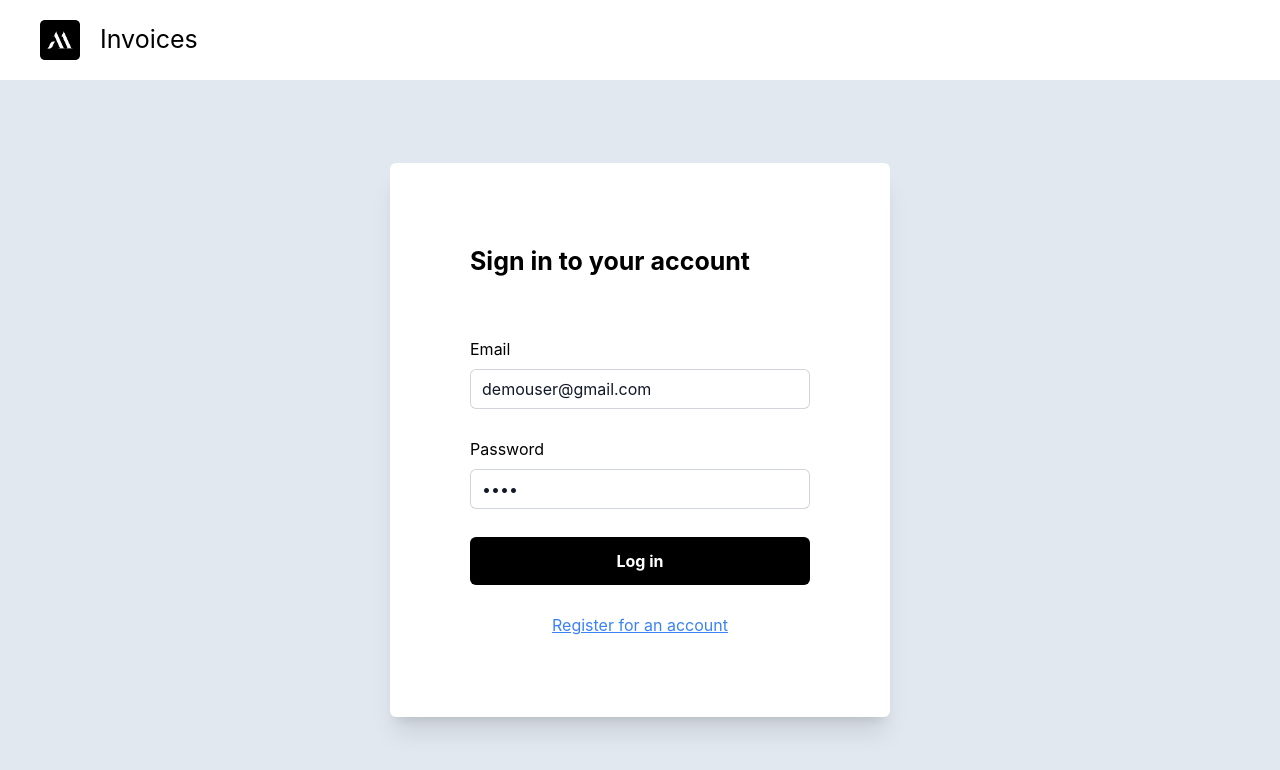
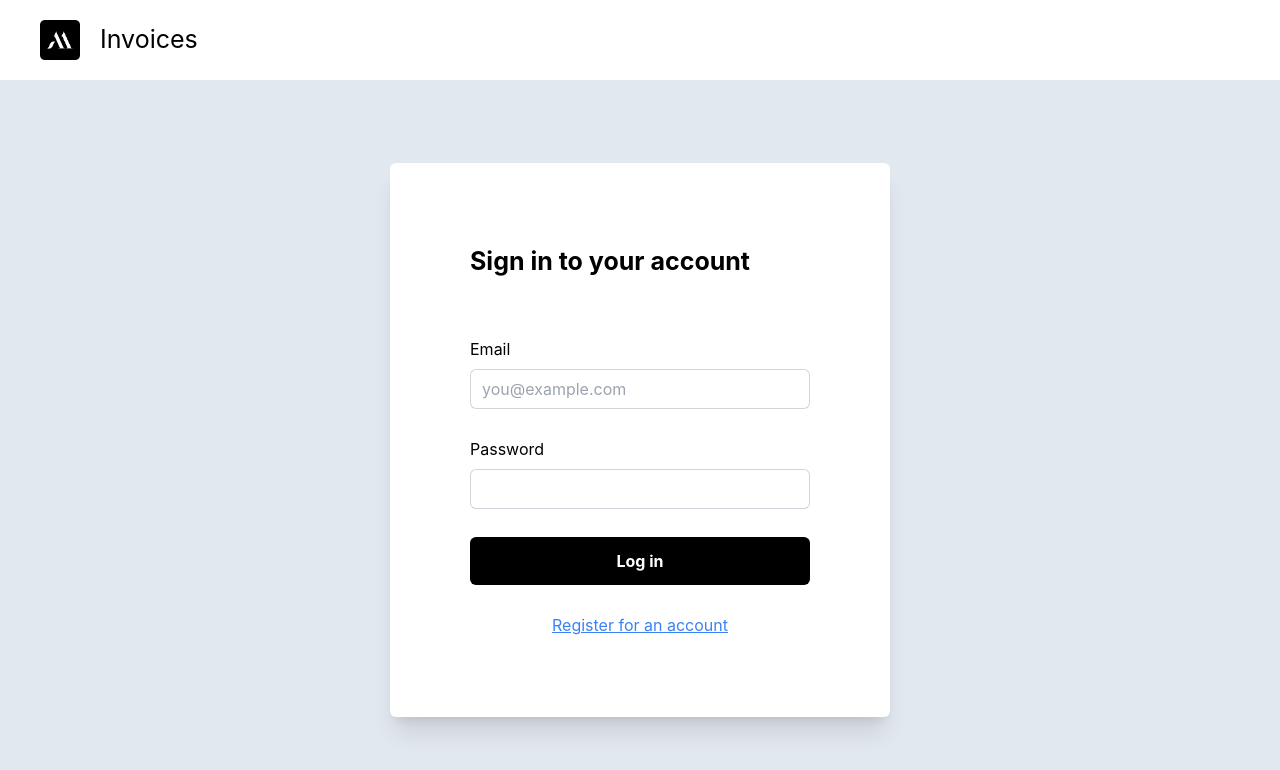
Before and after one commit to aryanxarora/Mobility-Invoicing, a React (Create React App) app: page / in a window 1280 px wide. Shown: the top 770 px of the page. Built offline with nearby package versions, Linux system fonts and the light colour scheme.

Commit message:
demo user revert

```diff
--- a/src/components/Authenticator.jsx
+++ b/src/components/Authenticator.jsx
@@ -58,7 +58,7 @@ function Authenticator({ onAuthSuccess }) {
             id="email"
             name="email"
             placeholder="you@example.com"
-            value="demouser@gmail.com"
+            // value="demouser@gmail.com"
           />
         </div>
         <div>
@@ -69,7 +69,7 @@ function Authenticator({ onAuthSuccess }) {
             type="password"
             id="password"
             name="password"
-            value="demo"
+            // value="demo"
           />
         </div>
         <button
```
